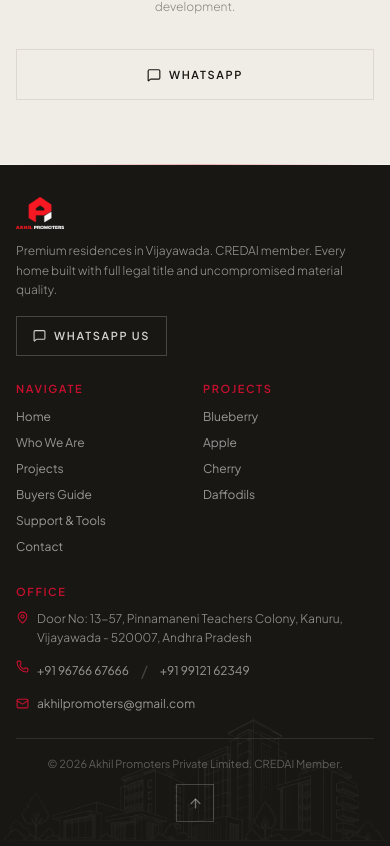
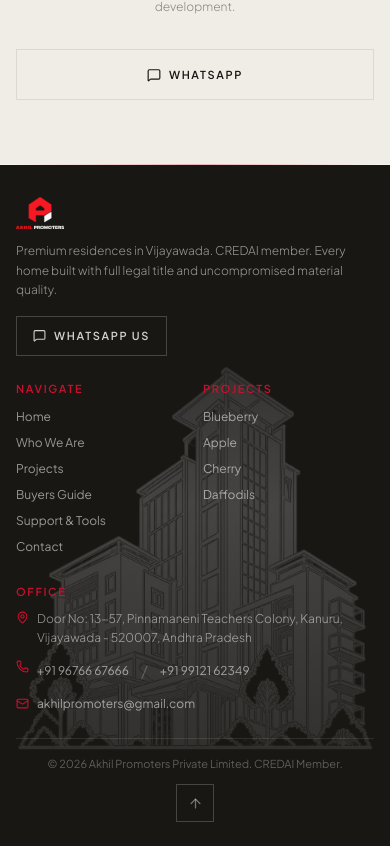
Before and after one commit to bb3agency/akhil-promoters-site, a React (Vite) app: page / in a window 390 px wide. Shown: the part 3221-4067 px from the top of the page. Built offline with nearby package versions, Linux system fonts and the light colour scheme.

Commit message:
feat: use vertical architectural sketch as mobile footer background

```diff
--- a/src/components/layout/Footer.tsx
+++ b/src/components/layout/Footer.tsx
@@ -25,13 +25,21 @@ export const Footer = () => {
         {...sectionScrollProps}
         className="relative bg-[#181714] text-white pt-8 sm:pt-20 pb-6 sm:pb-10 overflow-hidden"
       >
-        {/* ─── Architectural Skyline Background ───────── */}
+        {/* ─── Architectural Background ───────── */}
         <div className="absolute inset-0 pointer-events-none z-0 flex items-end justify-center overflow-hidden">
+          {/* Mobile Viewport Background */}
+          <img
+            src="/images/footer-mobile-building.png"
+            alt=""
+            aria-hidden="true"
+            className="block sm:hidden w-full max-w-[360px] h-auto object-contain object-bottom opacity-20 select-none"
+          />
+          {/* Desktop Viewport Background */}
           <img
             src="/images/footer-skyline.png"
             alt=""
             aria-hidden="true"
-            className="w-full max-w-[1800px] h-auto object-cover sm:object-contain object-bottom opacity-15 sm:opacity-20 select-none"
+            className="hidden sm:block w-full max-w-[1800px] h-auto object-contain object-bottom opacity-20 select-none"
           />
           {/* Subtle gradient blend */}
           <div className="absolute inset-0 bg-gradient-to-t from-[#181714]/60 via-transparent to-[#181714]/90" />
```
Also changed, not shown: public/images/footer-mobile-building.png (added).
